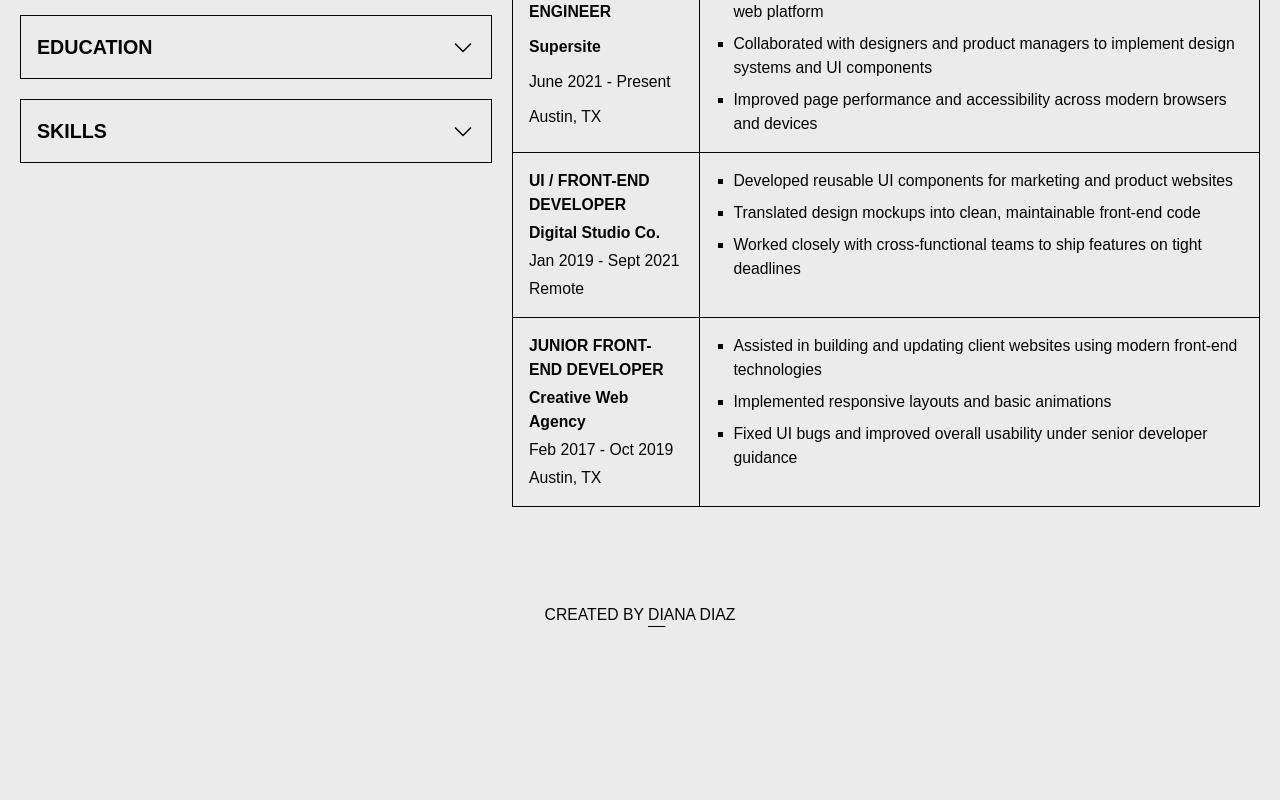
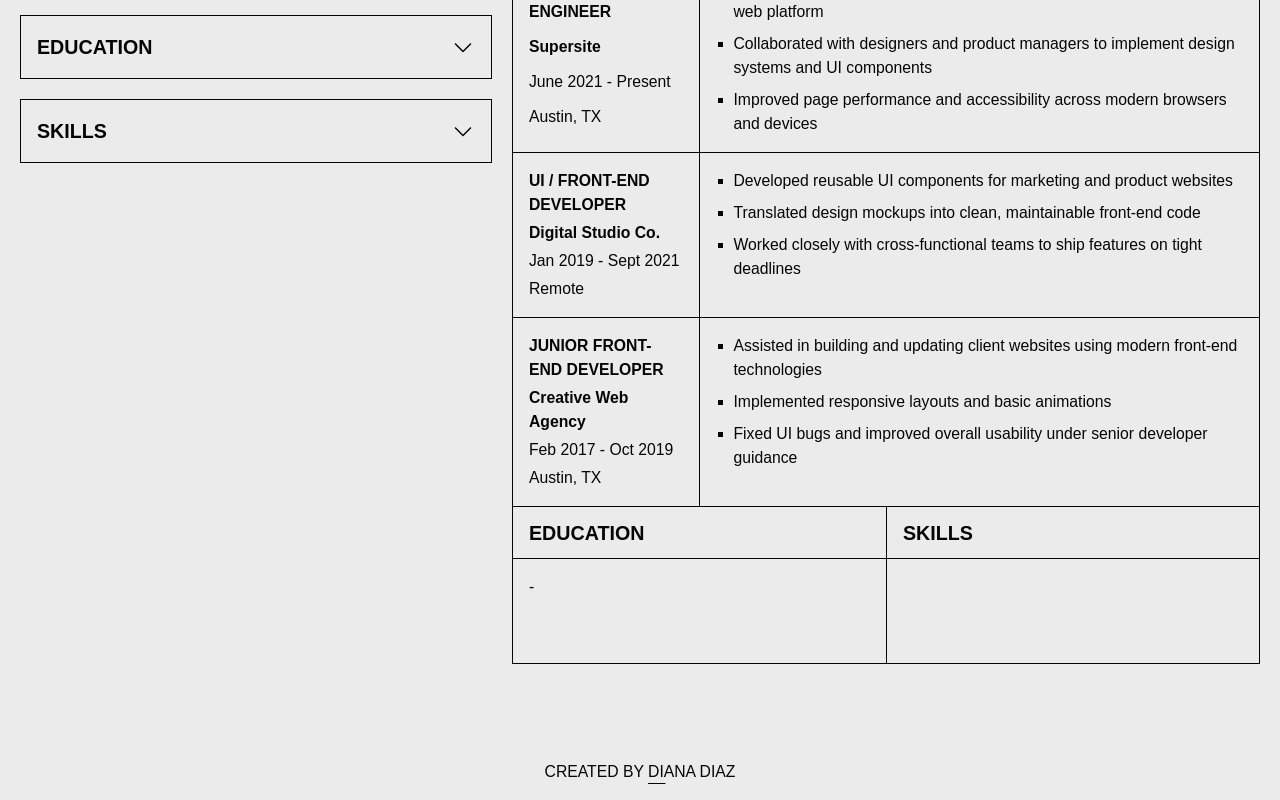
Before and after one commit to dee-diaz/cv-application, a React (Vite) app: page / in a window 1280 px wide. Shown: the part 751-1551 px from the top of the page. Before the commit the page ends 1394 px from the top, so only its background shows below. Built offline with nearby package versions, Linux system fonts and the light colour scheme; a web font is replaced by a local one.

Commit message:
refactor(Cv): extract dummy data to config module

```diff
--- a/src/components/Cv/Cv.jsx
+++ b/src/components/Cv/Cv.jsx
@@ -1,69 +1,8 @@
 import { useState } from 'react';
 import './Cv.css';
-import { FORM_BLOCKS } from '../../config/cvForm';
+import { FORM_BLOCKS, DUMMY } from '../../config/cvForm';
 import Icons from './Icons';
 import ContactItem from './ContactItem';
-
-const DUMMY = {
-  image: null,
-  firstName: 'Francis',
-  lastName: 'Donovan',
-  role: 'Front-end engineer',
-  city: 'Austin, TX',
-  phone: '(512) 555-7812',
-  email: 'hello@supersite.com',
-  linkedIn: 'linkedin.com/in/francisthegreat',
-  website: 'www.supersite.com',
-  summary:
-    'Front-end engineer with a proven track record of delivering production-ready web applications. Specialized in building scalable UI systems, optimizing performance, and ensuring accessibility across modern browsers and devices. Effective collaborator with design and product teams.',
-  job1: {
-    id: 'job1',
-    jobTitle: 'Junior Front-End Developer',
-    company: 'Creative Web Agency',
-    companyLocation: 'Austin, TX',
-    jobStartDate: 'Feb 2017',
-    jobEndDate: 'Oct 2019',
-    achievements: [
-      'Assisted in building and updating client websites using modern front-end technologies',
-      'Implemented responsive layouts and basic animations',
-      'Fixed UI bugs and improved overall usability under senior developer guidance',
-    ],
-  },
-  job2: {
-    id: 'job2',
-    jobTitle: 'UI / Front-End Developer',
-    company: 'Digital Studio Co.',
-    companyLocation: 'Remote',
-    jobStartDate: 'Jan 2019',
-    jobEndDate: 'Sept 2021',
-    achievements: [
-      'Developed reusable UI components for marketing and product websites',
-      'Translated design mockups into clean, maintainable front-end code',
-      'Worked closely with cross-functional teams to ship features on tight deadlines',
-    ],
-  },
-  job3: {
-    id: 'job3',
-    jobTitle: 'Front-End Engineer',
-    company: 'Supersite',
-    companyLocation: 'Austin, TX',
-    jobStartDate: 'June 2021',
-    jobEndDate: 'Present',
-    achievements: [
-      'Built and maintained responsive user interfaces for a customer-facing web platform',
-      'Collaborated with designers and product managers to implement design systems and UI components',
-      'Improved page performance and accessibility across modern browsers and devices',
-    ],
-  },
-
-  degree: 'Bachelor\’s Degree in Information Technology',
-  institution: 'University of Texas at Austin',
-  eduStartYear: '2013',
-  eduEndYear: '2017',
-
-  skills:
-    'JavaScript (ES6+) · HTML5 · CSS3 · React · Next.js · Responsive UI · Accessibility (WCAG) · Git · Figma · Node.js ·  Express',
-};
 
 export default function Cv({ data }) {
   const {
@@ -78,6 +17,8 @@ export default function Cv({ data }) {
     summary,
   } = data;
 
+  const { degree, institution, eduStartYear, eduEndYear } = data;
+
   const generalProps = {
     firstName,
     lastName,
@@ -91,153 +32,20 @@ export default function Cv({ data }) {
   };
   // const workProps = [data.job1, data.job2, data.job3].reverse();
   const workProps = [DUMMY.job1, DUMMY.job2, DUMMY.job3].reverse();
+  const eduProps = {
+    degree,
+    institution,
+    eduStartYear,
+    eduEndYear,
+  };
+
 
   return (
     <div id="cv" className="cv">
       <GeneralInfoBlock data={generalProps} />
-      <WorkExperienceBlock jobs={workProps} />
-      {/* <EducationBlock degree={data.degree} school={data.institution} startDate={data.eduStartYear} endDate={data.eduEndYear} /> */}
-      {/* <SkillsBlock skills={data.skills} /> */}
-
-      {/* <CvBlock blockName={FORM_BLOCKS.GENERAL}>
-        <CvCell className="name-role">
-          <h2>{`${data.firstName} ${data.lastName}`}</h2>
-          <h3>{data.role}</h3>
-        </CvCell>
-
-        <CvCell className="photo">
-          <img src="/photo.webp" alt="Photo of a candidate" />
-        </CvCell>
-
-        <CvCell className="cell-title">
-          <p>Contact Details</p>
-        </CvCell>
-
-        <CvCell className="contact-info">
-          <ul>
-            <ContactItem icon={Icons.Location}>Austin, TX</ContactItem>
-            <ContactItem icon={Icons.Phone}>(512) 555-7812</ContactItem>
-            <ContactItem icon={Icons.Email}>hello@supersite.com</ContactItem>
-          </ul>
-        </CvCell>
-        <CvCell className="contact-info r-edge">
-          <ul>
-            <ContactItem icon={Icons.LinkedIn} href="#">
-              linkedin.com/in/francisthegreat
-            </ContactItem>
-            <ContactItem icon={Icons.Website} href="#">
-              www.supersite.com
-            </ContactItem>
-          </ul>
-        </CvCell>
-
-        <CvCell className="summary">
-          <p className="title">Professional summary</p>
-          <p>
-            Front-end engineer with a proven track record of delivering
-            production-ready web applications. Specialized in building scalable
-            UI systems, optimizing performance, and ensuring accessibility
-            across modern browsers and devices. Effective collaborator with
-            design and product teams.
-          </p>
-        </CvCell>
-      </CvBlock>
-
-      <CvBlock blockName={FORM_BLOCKS.WORK_EXPERIENCE}>
-        <CvCell className="cell-title">
-          <p>{FORM_BLOCKS.WORK_EXPERIENCE}</p>
-        </CvCell>
-
-        <CvCell className="work-block">
-          <div className="general">
-            <p className="role">Front-End Engineer</p>
-            <p className="company">Supersite</p>
-            <p className="dates">June 2021 – Present</p>
-            <p className="location">Austin, TX</p>
-          </div>
-          <ul className="achievements">
-            <li>
-              Built and maintained responsive user interfaces for a
-              customer-facing web platform
-            </li>
-            <li>
-              Collaborated with designers and product managers to implement
-              design systems and UI components
-            </li>
-            <li>
-              Improved page performance and accessibility across modern browsers
-              and devices
-            </li>
-          </ul>
-        </CvCell>
-
-        <CvCell className="work-block">
-          <div className="general">
-            <p className="role">UI / Front-End Developer</p>
-            <p className="company">Digital Studio Co.</p>
-            <p className="dates">Jan 2019 – Sept 2021</p>
-            <p className="location">Remote</p>
-          </div>
-          <ul className="achievements">
-            <li>
-              Developed reusable UI components for marketing and product
-              websites
-            </li>
-            <li>
-              Translated design mockups into clean, maintainable front-end code
-            </li>
-            <li>
-              Worked closely with cross-functional teams to ship features on
-              tight deadlines
-            </li>
-          </ul>
-        </CvCell>
-
-        <CvCell className="work-block">
-          <div className="general">
-            <p className="role">Junior Front-End Developer</p>
-            <p className="company">Creative Web Agency </p>
-            <p className="dates">Feb 2017 – Oct 2019</p>
-            <p className="location">Austin, TX</p>
-          </div>
-          <ul className="achievements">
-            <li>
-              Assisted in building and updating client websites using modern
-              front-end technologies
-            </li>
-            <li>Implemented responsive layouts and basic animations</li>
-            <li>
-              Fixed UI bugs and improved overall usability under senior
-              developer guidance
-            </li>
-          </ul>
-        </CvCell>
-      </CvBlock>
-
-      <CvBlock blockName={FORM_BLOCKS.EDUCATION}>
-        <CvCell className="cell-title">
-          <p>{FORM_BLOCKS.EDUCATION}</p>
-        </CvCell>
-
-        <CvCell className="education-block">
-          <p className="degree">Bachelor’s Degree in Information Technology</p>
-          <p className="school">University of Texas at Austin</p>
-          <p className="years">2013 – 2017</p>
-        </CvCell>
-      </CvBlock>
-
-      <CvBlock blockName={FORM_BLOCKS.SKILLS}>
-        <CvCell className="cell-title">
-          <p>{FORM_BLOCKS.SKILLS}</p>
-        </CvCell>
-
-        <CvCell className="skills-block">
-          <p>
-            JavaScript (ES6+) · HTML5 · CSS3 · React · Next.js · Responsive UI ·
-            Accessibility (WCAG) · Git · Figma · Node.js · Express
-          </p>
-        </CvCell>
-      </CvBlock> */}
+      <WorkExperienceBlock data={workProps} />
+      <EducationBlock data={eduProps} />
+      <SkillsBlock skills={data.skills} />
     </div>
   );
 }
@@ -284,16 +92,14 @@ function GeneralInfoBlock({ data }) {
   );
 }
 
-function WorkExperienceBlock({ jobs }) {
-  const [numOfJobs, setNumOfJobs] = useState(0);
-
+function WorkExperienceBlock({ data }) {
   return (
     <CvBlock blockName={FORM_BLOCKS.WORK_EXPERIENCE}>
       <CvCell className="cell-title">
         <p>{FORM_BLOCKS.WORK_EXPERIENCE}</p>
       </CvCell>
 
-      {jobs.map((job) => (
+      {data.map((job) => (
         <WorkItem key={job.id} {...job} />
       ))}
     </CvBlock>
@@ -326,14 +132,19 @@ function WorkItem({
   );
 }
 
-function EducationBlock({ degree, school, startDate, endDate }) {
+function EducationBlock({ data }) {
   return (
     <CvBlock blockName={FORM_BLOCKS.EDUCATION}>
       <CvCell className="cell-title">
         <p>{FORM_BLOCKS.EDUCATION}</p>
       </CvCell>
 
-      <EducationItem key={index} {...item} />
+      <EducationItem
+        degree={data.degree}
+        school={data.institution}
+        startYear={data.eduStartYear}
+        endYear={data.eduEndYear}
+      />
     </CvBlock>
   );
 }
--- a/src/config/cvForm.js
+++ b/src/config/cvForm.js
@@ -156,3 +156,64 @@ export const BTN_TYPES = {
   ADD: 'Add experience',
   EDIT: 'Edit',
 };
+
+export const DUMMY = {
+  image: null,
+  firstName: 'Francis',
+  lastName: 'Donovan',
+  role: 'Front-end engineer',
+  city: 'Austin, TX',
+  phone: '(512) 555-7812',
+  email: 'hello@supersite.com',
+  linkedIn: 'linkedin.com/in/francisthegreat',
+  website: 'www.supersite.com',
+  summary:
+    'Front-end engineer with a proven track record of delivering production-ready web applications. Specialized in building scalable UI systems, optimizing performance, and ensuring accessibility across modern browsers and devices. Effective collaborator with design and product teams.',
+  job1: {
+    id: 'job1',
+    jobTitle: 'Junior Front-End Developer',
+    company: 'Creative Web Agency',
+    companyLocation: 'Austin, TX',
+    jobStartDate: 'Feb 2017',
+    jobEndDate: 'Oct 2019',
+    achievements: [
+      'Assisted in building and updating client websites using modern front-end technologies',
+      'Implemented responsive layouts and basic animations',
+      'Fixed UI bugs and improved overall usability under senior developer guidance',
+    ],
+  },
+  job2: {
+    id: 'job2',
+    jobTitle: 'UI / Front-End Developer',
+    company: 'Digital Studio Co.',
+    companyLocation: 'Remote',
+    jobStartDate: 'Jan 2019',
+    jobEndDate: 'Sept 2021',
+    achievements: [
+      'Developed reusable UI components for marketing and product websites',
+      'Translated design mockups into clean, maintainable front-end code',
+      'Worked closely with cross-functional teams to ship features on tight deadlines',
+    ],
+  },
+  job3: {
+    id: 'job3',
+    jobTitle: 'Front-End Engineer',
+    company: 'Supersite',
+    companyLocation: 'Austin, TX',
+    jobStartDate: 'June 2021',
+    jobEndDate: 'Present',
+    achievements: [
+      'Built and maintained responsive user interfaces for a customer-facing web platform',
+      'Collaborated with designers and product managers to implement design systems and UI components',
+      'Improved page performance and accessibility across modern browsers and devices',
+    ],
+  },
+
+  degree: 'Bachelor\’s Degree in Information Technology',
+  institution: 'University of Texas at Austin',
+  eduStartYear: '2013',
+  eduEndYear: '2017',
+
+  skills:
+    'JavaScript (ES6+) · HTML5 · CSS3 · React · Next.js · Responsive UI · Accessibility (WCAG) · Git · Figma · Node.js ·  Express',
+};
```
